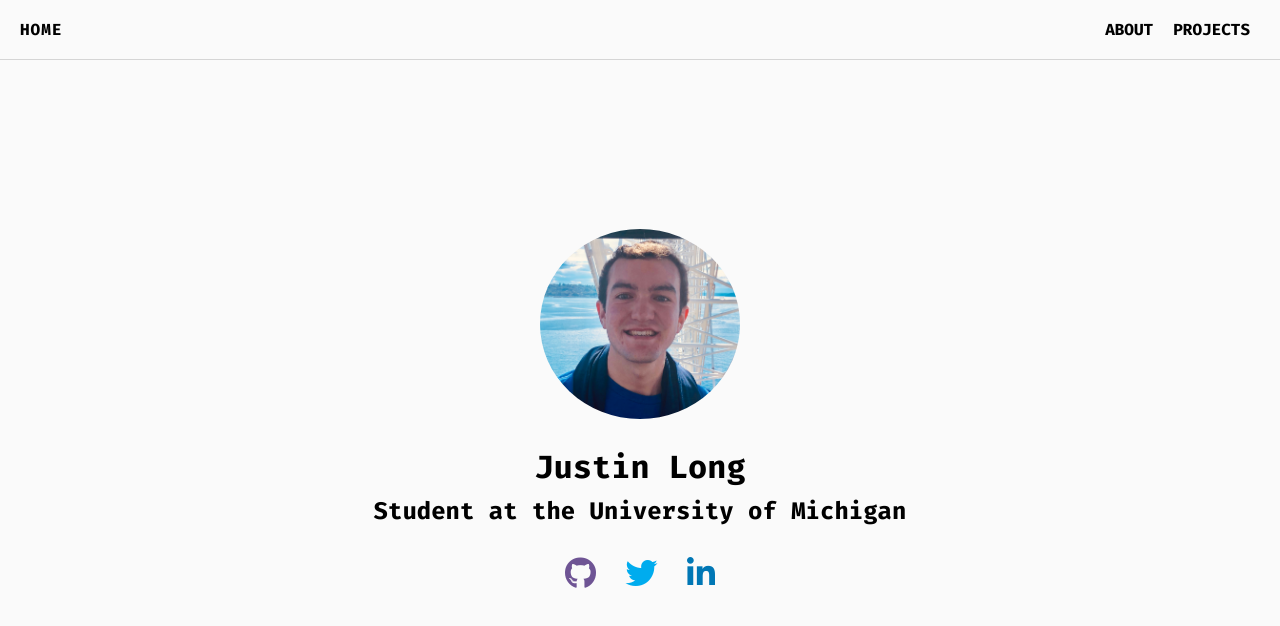
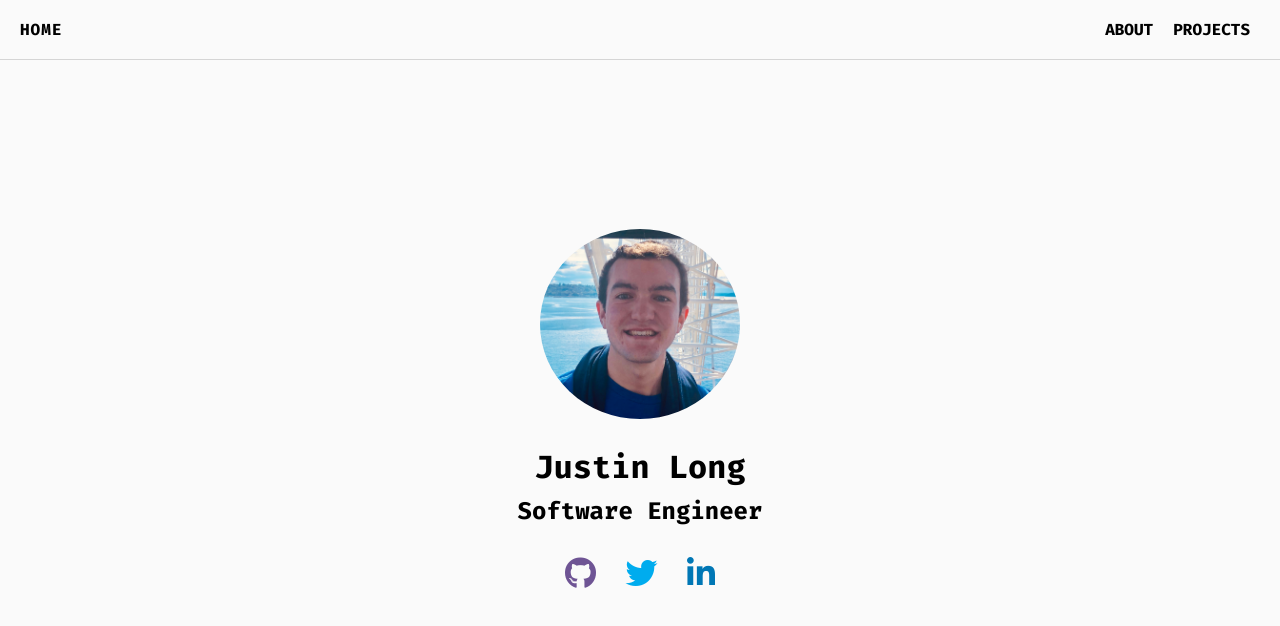
Before and after one commit to longj724/longj724.github.io, a plain HTML site: page index.html in a window 1280 px wide. Drawn offline with nearby package versions, Linux system fonts and the light colour scheme.

Commit message:
Update website title

```diff
--- a/index.html
+++ b/index.html
@@ -184,7 +184,7 @@
             </div>
 
             <h1>Justin Long</h1>
-            <h2>Student at the University of Michigan</h2>
+            <h2>Software Engineer</h2>
 
             <ul>
               <li>
```
